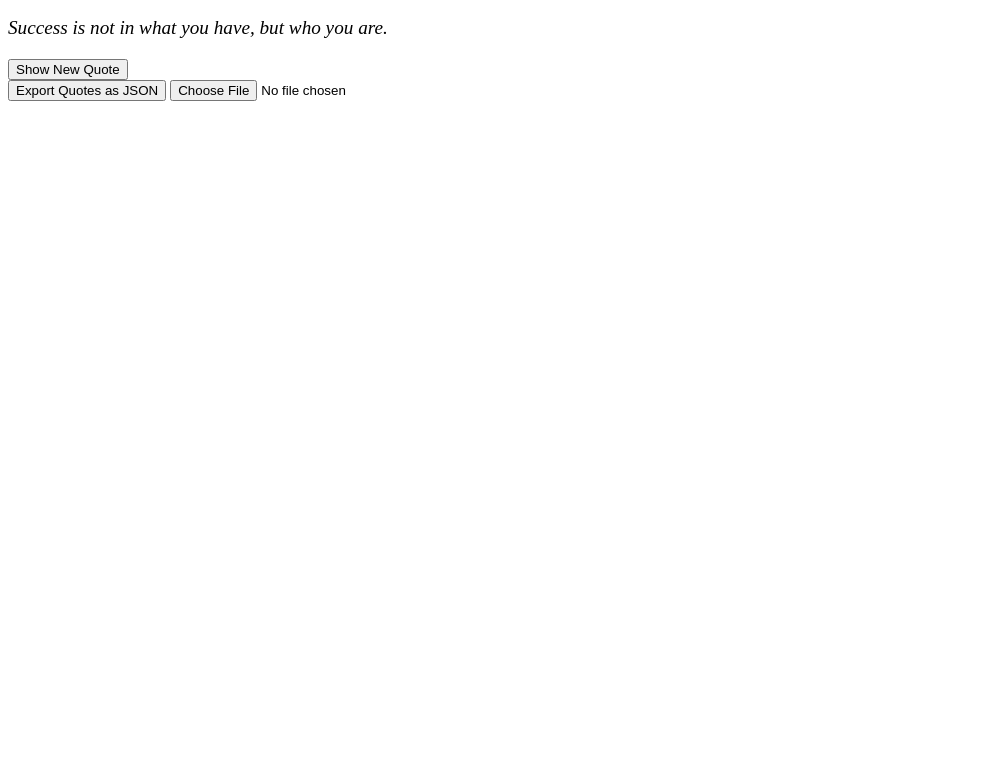
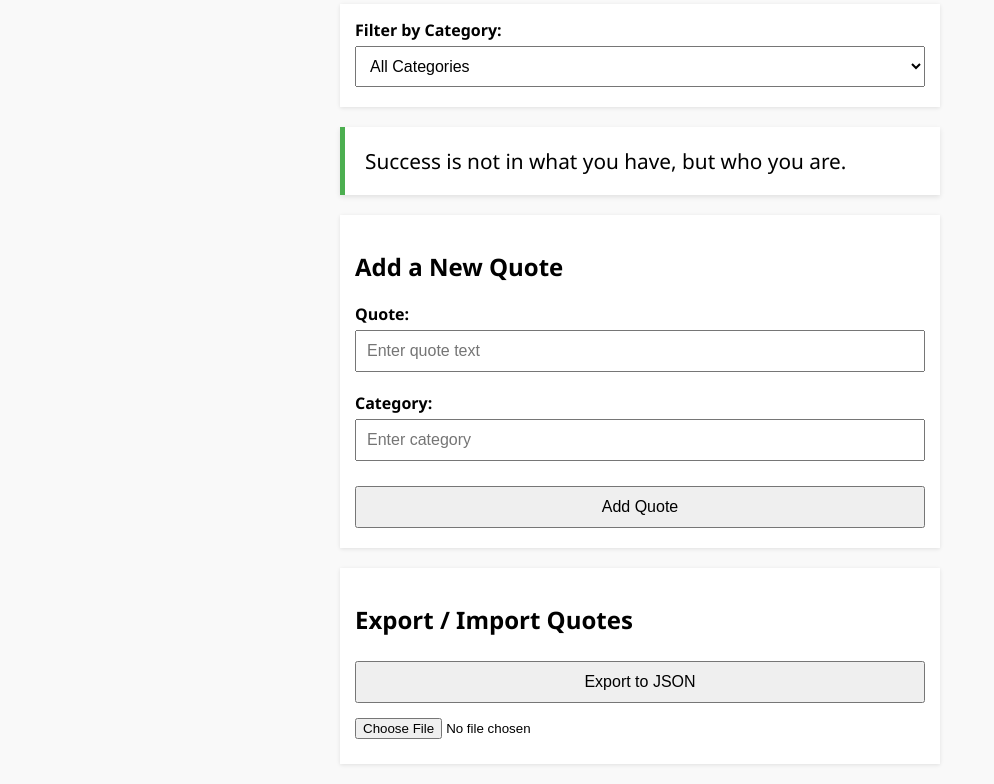
Before and after one commit to Christyve/alx_fe_javascript, a plain HTML site: page dom-manipulation/index.html in a window 1280 px wide. Shown: the part 102-886 px from the top of the page, without its empty margins (0-994 px from the left). Before the commit the page ends 800 px from the top, so only its background shows below. Drawn offline with Linux system fonts and the light colour scheme.

Commit message:
another commit

```diff
--- a/dom-manipulation/index.html
+++ b/dom-manipulation/index.html
@@ -4,22 +4,85 @@
   <meta charset="UTF-8" />
   <meta name="viewport" content="width=device-width, initial-scale=1.0"/>
   <title>Dynamic Quote Generator</title>
+  <style>
+    body {
+      font-family: 'Segoe UI', sans-serif;
+      background: #f9f9f9;
+      padding: 20px;
+      max-width: 600px;
+      margin: auto;
+    }
+    h1 {
+      color: #333;
+      text-align: center;
+    }
+    #quoteDisplay {
+      font-size: 1.3rem;
+      margin: 20px 0;
+      padding: 20px;
+      background: #fff;
+      border-left: 5px solid #4caf50;
+      box-shadow: 0 2px 5px rgba(0,0,0,0.1);
+    }
+    select, input[type="text"], button {
+      padding: 10px;
+      font-size: 1rem;
+      margin: 5px 0;
+      width: 100%;
+      box-sizing: border-box;
+    }
+    .form-group {
+      margin-bottom: 15px;
+    }
+    .section {
+      background: #ffffff;
+      padding: 15px;
+      margin-top: 20px;
+      box-shadow: 0 1px 4px rgba(0,0,0,0.1);
+    }
+    label {
+      font-weight: bold;
+    }
+    input[type="file"] {
+      padding: 10px 0;
+    }
+  </style>
 </head>
 <body>
+
   <h1>Dynamic Quote Generator</h1>
 
-  <label for="categoryFilter">Filter by Category:</label>
-  <select id="categoryFilter" onchange="filterQuotes()"></select>
-
-  <div id="quoteDisplay" style="margin: 20px 0; font-size: 1.2em; font-style: italic;"></div>
-  <button id="newQuote">Show New Quote</button>
-
-  <div>
-    <button id="exportBtn">Export Quotes as JSON</button>
-    <input type="file" id="importFile" accept=".json" />
+  <!-- Category Filter -->
+  <div class="section">
+    <label for="categoryFilter">Filter by Category:</label>
+    <select id="categoryFilter" onchange="filterQuotes()">
+      <!-- Dynamically populated options -->
+    </select>
   </div>
 
-  <div id="notification" style="margin-top: 10px; color: green;"></div>
+  <!-- Quote Display -->
+  <div id="quoteDisplay">Loading quote...</div>
+
+  <!-- Add Quote Form -->
+  <div class="section">
+    <h2>Add a New Quote</h2>
+    <div class="form-group">
+      <label for="newQuoteText">Quote:</label>
+      <input type="text" id="newQuoteText" placeholder="Enter quote text" />
+    </div>
+    <div class="form-group">
+      <label for="newQuoteCategory">Category:</label>
+      <input type="text" id="newQuoteCategory" placeholder="Enter category" />
+    </div>
+    <button onclick="addQuote()">Add Quote</button>
+  </div>
+
+  <!-- Export & Import -->
+  <div class="section">
+    <h2>Export / Import Quotes</h2>
+    <button onclick="exportToJsonFile()">Export to JSON</button>
+    <input type="file" accept=".json" onchange="importFromJsonFile(event)" />
+  </div>
 
   <script src="script.js"></script>
 </body>
--- a/dom-manipulation/script.js
+++ b/dom-manipulation/script.js
@@ -47,6 +47,7 @@ function addQuote() {
   quotes.push(newQuote);
   saveQuotes();
   populateCategories();
+  postQuoteToServer(newQuote); // Send to mock API
   alert("Quote added successfully!");
   document.getElementById("newQuoteText").value = "";
   document.getElementById("newQuoteCategory").value = "";
@@ -88,7 +89,27 @@ function importFromJsonFile(event) {
   fileReader.readAsText(event.target.files[0]);
 }
 
-// ✅ NEW: Fetch quotes from mock server
+// ✅ POST to Mock Server
+async function postQuoteToServer(quote) {
+  try {
+    const response = await fetch("https://jsonplaceholder.typicode.com/posts", {
+      method: "POST",
+      headers: {
+        "Content-Type": "application/json"
+      },
+      body: JSON.stringify(quote)
+    });
+
+    if (!response.ok) throw new Error("Failed to post quote to server");
+    const result = await response.json();
+    console.log("Quote posted to server:", result);
+  } catch (error) {
+    console.error("Error posting quote:", error);
+    notifyUser("Failed to sync new quote to server.");
+  }
+}
+
+// ✅ GET from Mock Server
 async function fetchQuotesFromServer() {
   const response = await fetch("https://jsonplaceholder.typicode.com/posts?_limit=5");
   const serverData = await response.json();
@@ -99,7 +120,7 @@ async function fetchQuotesFromServer() {
   }));
 }
 
-// ✅ UPDATED: Sync with server using fetchQuotesFromServer
+// ✅ Sync and Conflict Resolution
 async function syncWithServer() {
   try {
     const serverQuotes = await fetchQuotesFromServer();
@@ -110,7 +131,7 @@ async function syncWithServer() {
       if (localIndex !== -1) {
         const localQuote = quotes[localIndex];
         if (localQuote.text !== serverQuote.text || localQuote.category !== serverQuote.category) {
-          quotes[localIndex] = serverQuote; // server wins
+          quotes[localIndex] = serverQuote;
           conflictCount++;
         }
       } else {
@@ -128,6 +149,7 @@ async function syncWithServer() {
     }
   } catch (err) {
     console.error("Sync failed:", err);
+    notifyUser("Sync with server failed.");
   }
 }
 
```
